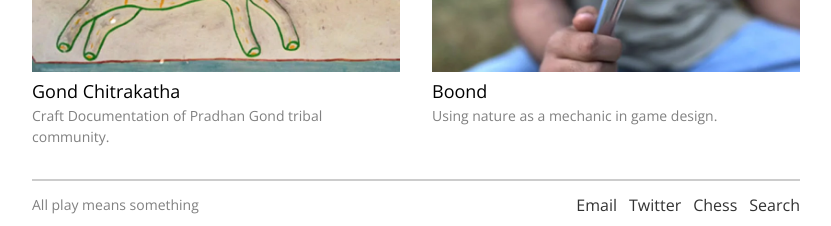
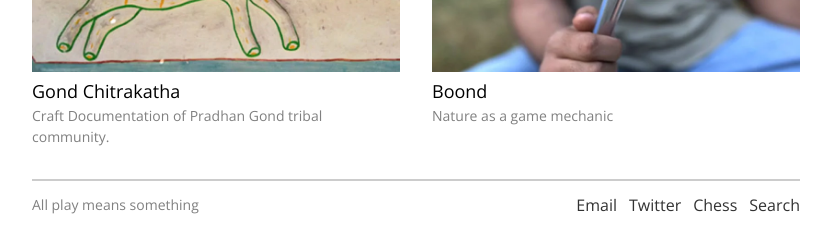
Before and after one commit to bunbutterjam/bunbutterjam.github.io, a Jekyll site: the page built from index.html, in a window 1280 px wide. Shown: the part 834-1060 px from the top of the page, without its empty margins (224-1055 px from the left). Built offline with Jekyll 4.4.1, drawn with Linux system fonts in a browser that asks for light colours.

Commit message:
boond des update

```diff
--- a/_projects/boond.html
+++ b/_projects/boond.html
@@ -2,7 +2,7 @@
 layout: project-page
 title: Boond
 image: /assets/projects/thumbnail/webp/boond_thumbnail.webp.webp
-description: Using nature as a mechanic in game design.
+description: Nature as a game mechanic
 order: 6
 category: opengames
 tags: [gamedesign, opengames, nature&design]
```
